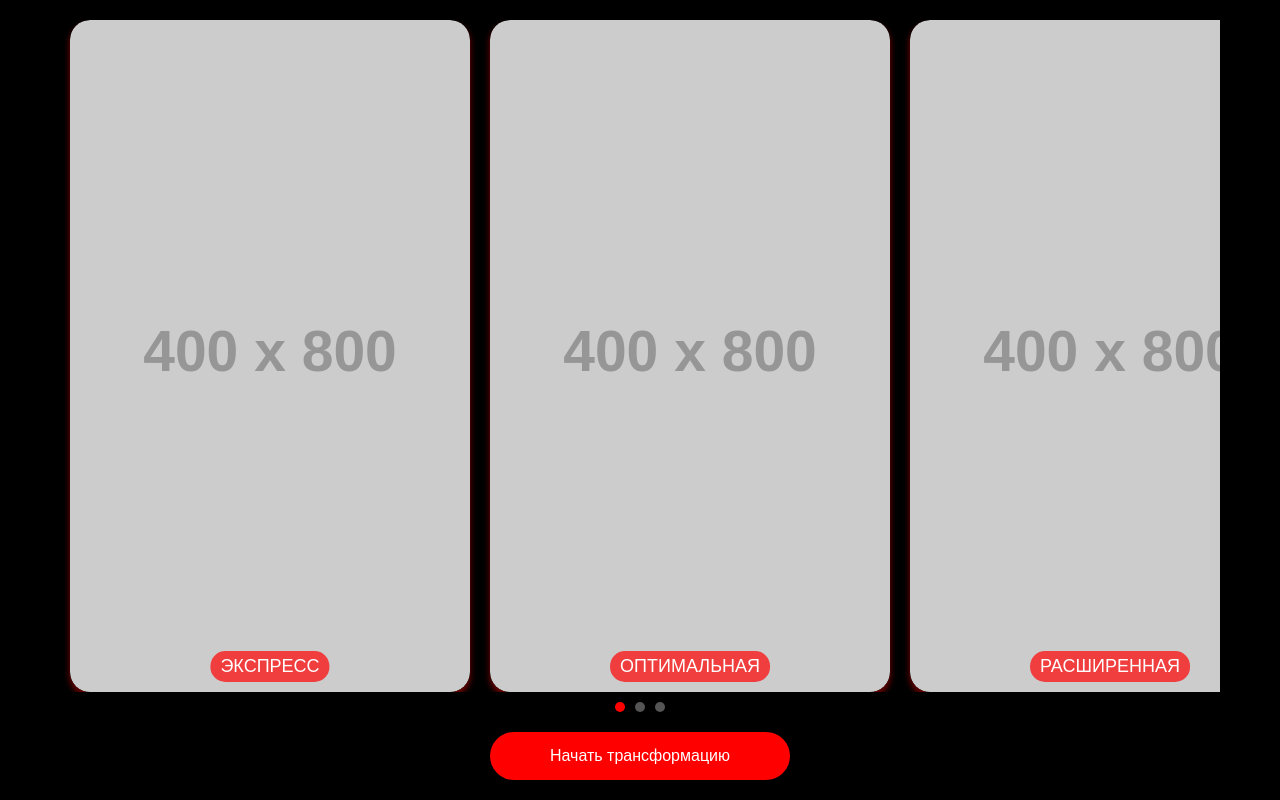
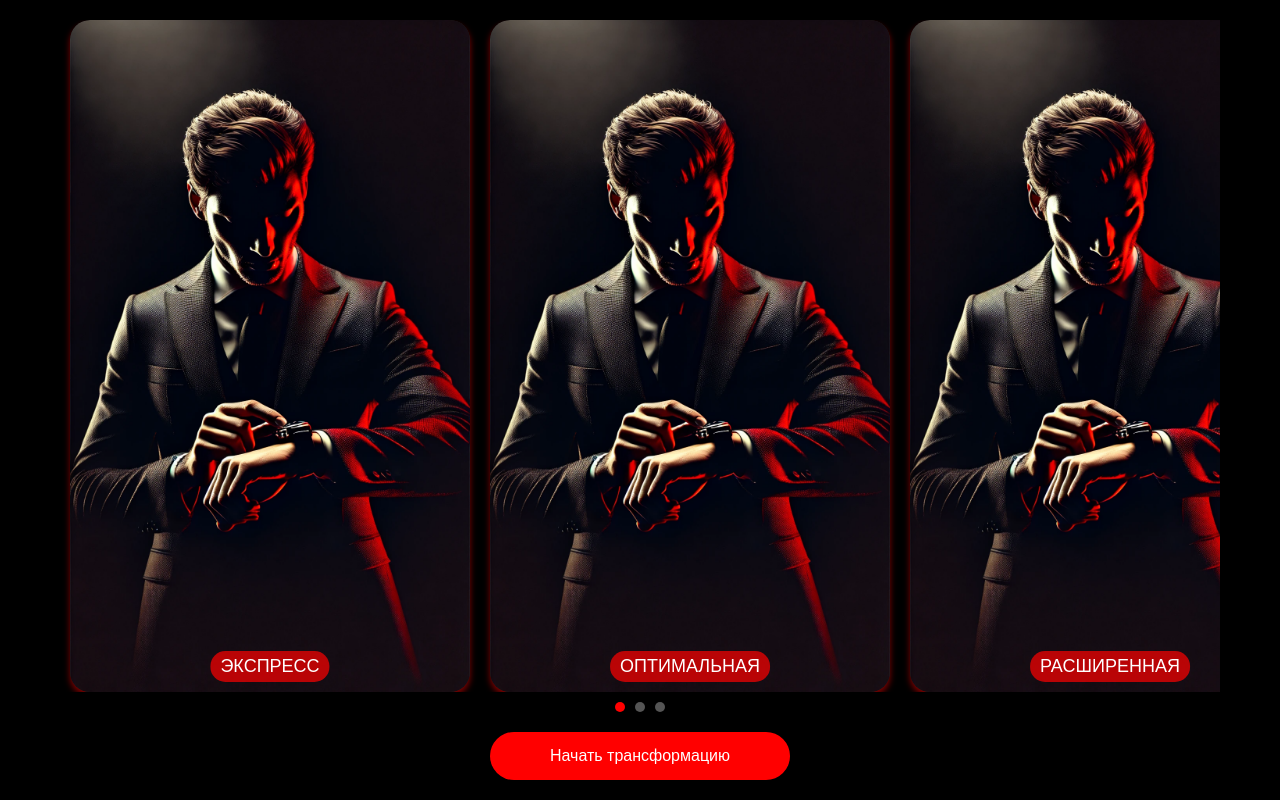
Before and after one commit to d4nom/matrix, a plain HTML site: page routine/routine_constructor.html in a window 1280 px wide. Drawn offline with Linux system fonts and the light colour scheme; placeholder pictures from the web are drawn by us.

Commit message:
Update routine_constructor.html

```diff
--- a/routine/routine_constructor.html
+++ b/routine/routine_constructor.html
@@ -156,15 +156,15 @@
     <div class="container">
         <div class="cards-wrapper" id="cardsWrapper">
             <div class="card" data-title="ЭКСПРЕСС">
-                <img src="https://via.placeholder.com/400x800.png?text=ЭКСПРЕСС" alt="ЭКСПРЕСС">
+                <img src="https://d4nom.github.io/matrix/routine/express.webp" alt="ЭКСПРЕСС">
                 <div class="card-title">ЭКСПРЕСС</div>
             </div>
             <div class="card" data-title="ОПТИМАЛЬНАЯ">
-                <img src="https://via.placeholder.com/400x800.png?text=ОПТИМАЛЬНАЯ" alt="ОПТИМАЛЬНАЯ">
+                <img src="https://d4nom.github.io/matrix/routine/express.webp" alt="ОПТИМАЛЬНАЯ">
                 <div class="card-title">ОПТИМАЛЬНАЯ</div>
             </div>
             <div class="card" data-title="РАСШИРЕННАЯ">
-                <img src="https://via.placeholder.com/400x800.png?text=РАСШИРЕННАЯ" alt="РАСШИРЕННАЯ">
+                <img src="https://d4nom.github.io/matrix/routine/express.webp" alt="РАСШИРЕННАЯ">
                 <div class="card-title">РАСШИРЕННАЯ</div>
             </div>
         </div>
```
